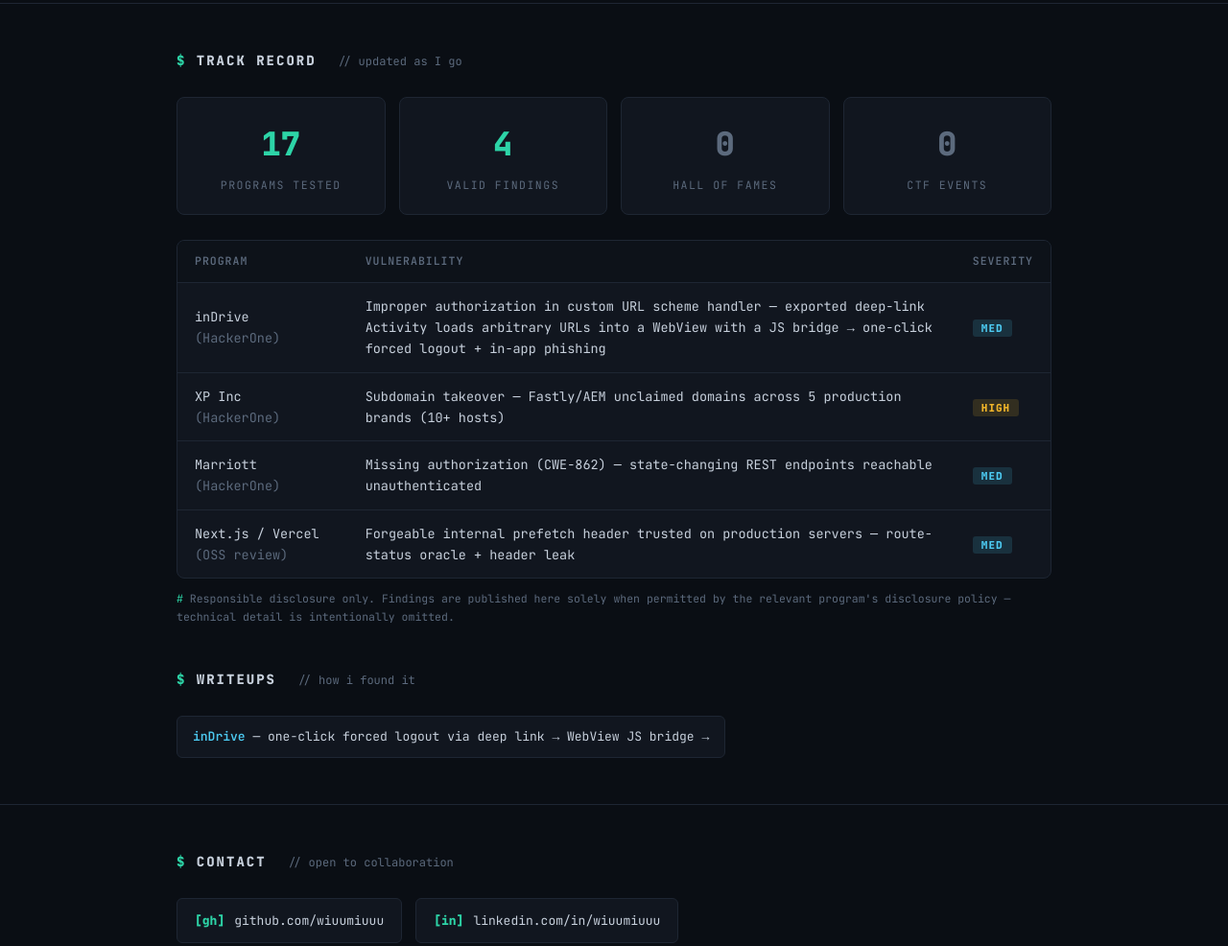
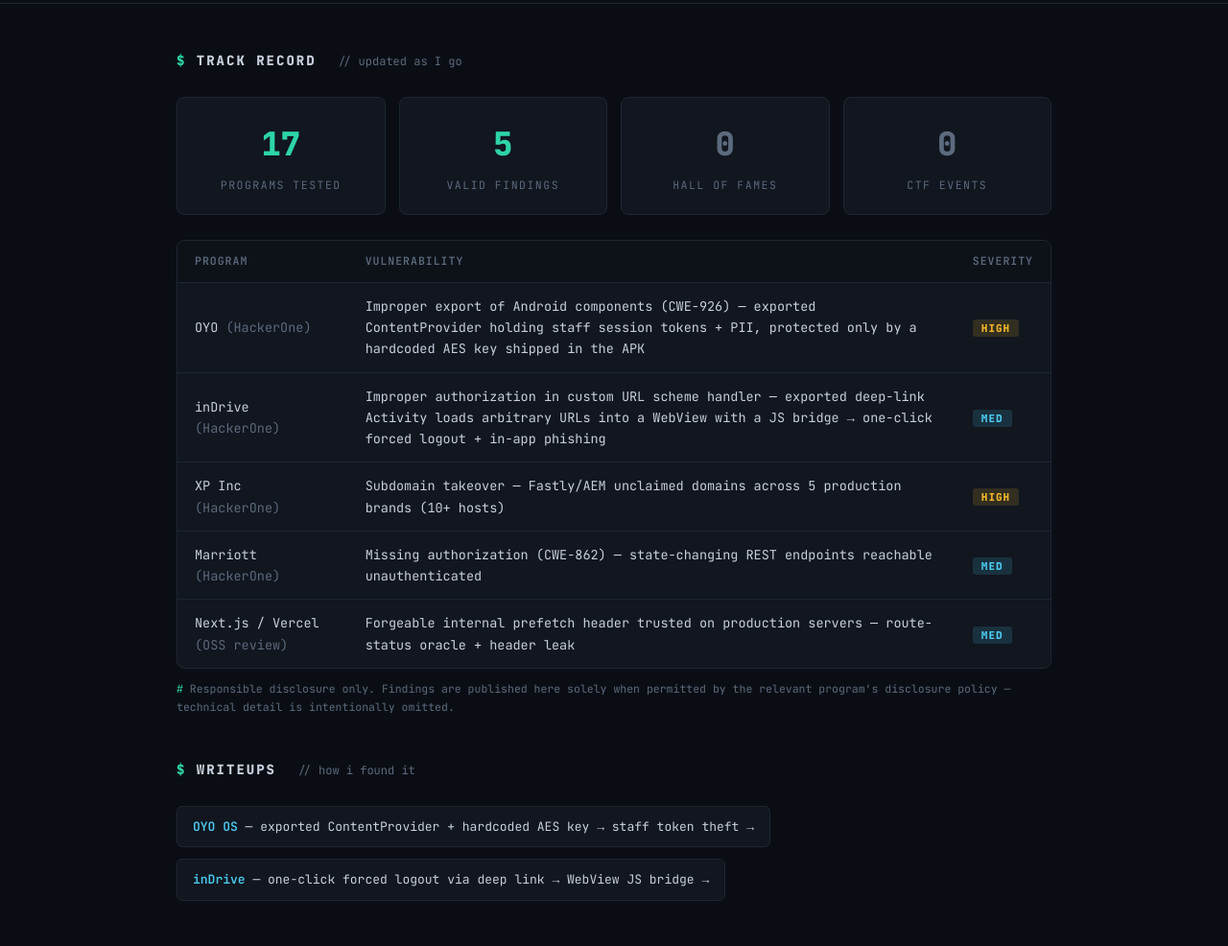
Before and after one commit to ozmyn/ozmyn.github.io, a plain HTML site: page index.html in a window 1280 px wide. Shown: the part 1760-2746 px from the top of the page at 96% size. Drawn offline with Linux system fonts and the light colour scheme.

Commit message:
add OYO OS finding: tracker row, writeup link, stats bump

```diff
--- a/index.html
+++ b/index.html
@@ -440,7 +440,7 @@
 
     <div class="stat-grid" style="margin-bottom:26px">
       <div class="stat"><div class="num" id="stat-programs">17</div><div class="lbl">Programs Tested</div></div>
-      <div class="stat"><div class="num" id="stat-valid">4</div><div class="lbl">Valid Findings</div></div>
+      <div class="stat"><div class="num" id="stat-valid">5</div><div class="lbl">Valid Findings</div></div>
       <div class="stat"><div class="num dim" id="stat-hof">0</div><div class="lbl">Hall of Fames</div></div>
       <div class="stat"><div class="num dim" id="stat-ctf">0</div><div class="lbl">CTF Events</div></div>
     </div>
@@ -456,6 +456,11 @@
             ALLOWED to disclose. Keep rows non-sensitive: program, vuln class,
             severity — no hostnames, PoCs or root-cause detail.
           -->
+          <tr>
+            <td>OYO <span style="color:var(--muted)">(HackerOne)</span></td>
+            <td>Improper export of Android components (CWE-926) — exported ContentProvider holding staff session tokens + PII, protected only by a hardcoded AES key shipped in the APK</td>
+            <td><span class="sev high">HIGH</span></td>
+          </tr>
           <tr>
             <td>inDrive <span style="color:var(--muted)">(HackerOne)</span></td>
             <td>Improper authorization in custom URL scheme handler — exported deep-link Activity loads arbitrary URLs into a WebView with a JS bridge → one-click forced logout + in-app phishing</td>
@@ -483,6 +488,7 @@
 
     <h2 class="sec-title" style="margin-top:44px">writeups <span class="comment">// how i found it</span></h2>
     <div class="lab-row">
+      <a class="lab" href="./writeup-oyo.html"><b>OYO OS</b> — exported ContentProvider + hardcoded AES key → staff token theft →</a>
       <a class="lab" href="./writeup-indrive.html"><b>inDrive</b> — one-click forced logout via deep link → WebView JS bridge →</a>
       <!-- next writeup: copy this line, change href + text -->
     </div>
```
